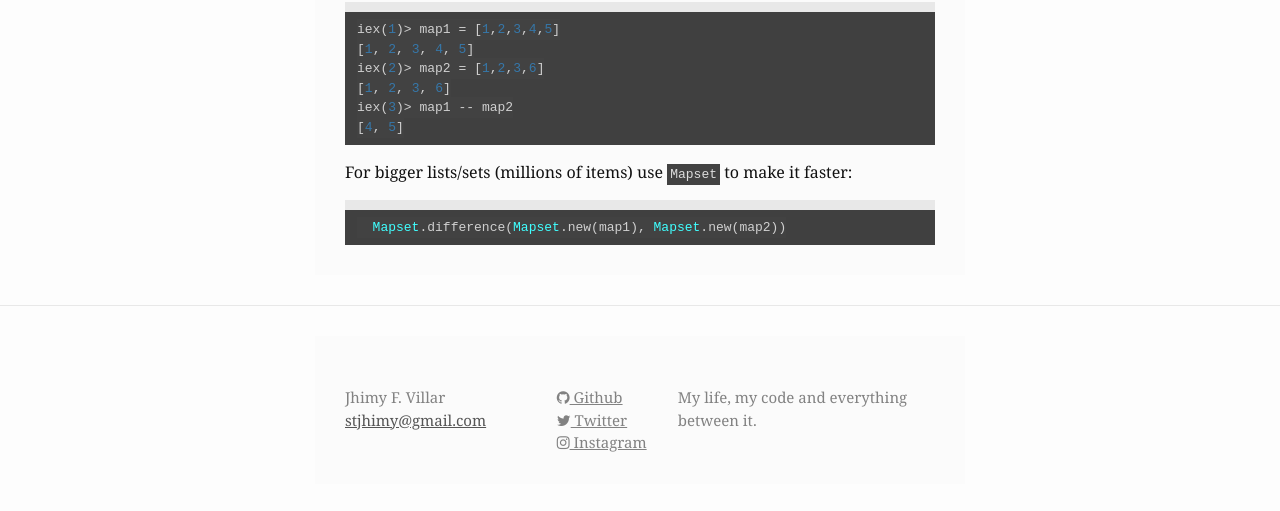
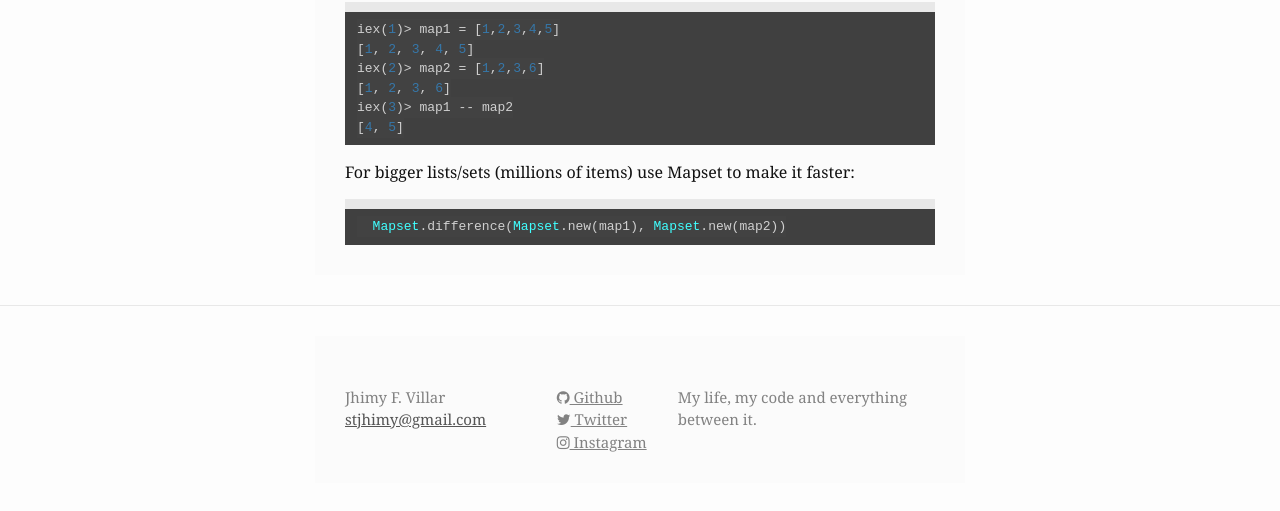
Before and after one commit to stjhimy/stjhimy.github.io, a Jekyll site: the page built from _posts/2017-09-04-elixir-big-mapset.markdown, in a window 1280 px wide. Shown: the part 471-982 px from the top of the page. Built offline with Jekyll 4.4.1, drawn with Linux system fonts in a browser that asks for light colours; nearby versions of some CDN libraries.

````diff
--- a/Gemfile
+++ b/Gemfile
@@ -1,6 +1,6 @@
 source "https://rubygems.org"
 
-gem "jekyll", "3.2.1"
+gem "jekyll"
 gem 'github-pages'
 
 group :jekyll_plugins do
--- a/_config.yml
+++ b/_config.yml
@@ -11,5 +11,5 @@ google_analytics: UA-15988274-3
 # Build settings
 markdown: kramdown
 
-gems:
+plugins:
   - jekyll-sitemap
--- a/_includes/head.html
+++ b/_includes/head.html
@@ -3,7 +3,7 @@
   <meta http-equiv="X-UA-Compatible" content="IE=edge">
   <meta name="viewport" content="width=device-width, initial-scale=1">
 
-  <title>{% if page.title %}{{ page.title | escape }}{% else %}{{ site.title | escape }}{% endif %}</title>
+  <title>{% if page.title %}{{ page.title  }}{% else %}{{ site.title | escape }}{% endif %}</title>
   <meta name="description" content="{{ page.excerpt | default: site.description | strip_html | normalize_whitespace | truncate: 160 | escape }}">
 
   {% assign custom_url = site.url | append: site.baseurl %}
--- a/_layouts/default.html
+++ b/_layouts/default.html
@@ -1,5 +1,5 @@
 <!DOCTYPE html>
-<html lang="{{ page.lang | default: site.lang | default: "en" }}">
+<html lang="{{ page.lang }}">
 
   {% include head.html %}
 
--- a/_layouts/post.html
+++ b/_layouts/post.html
@@ -4,7 +4,7 @@ layout: default
 <article class="post" itemscope itemtype="http://schema.org/BlogPosting">
 
   <header class="post-header">
-    <h1 class="post-title" itemprop="name headline">{{ page.title | escape }}</h1>
+    <h1 class="post-title" itemprop="name headline">{{ page.title }}</h1>
     <p class="post-meta"><time datetime="{{ page.date | date_to_xmlschema }}" itemprop="datePublished">{{ page.date | date: "%b %-d, %Y" }}</time>{% if page.author %} • <span itemprop="author" itemscope itemtype="http://schema.org/Person"><span itemprop="name">{{ page.author }}</span></span>{% endif %}</p>
   </header>
 
@@ -12,7 +12,4 @@ layout: default
     {{ content }}
   </div>
 
-  {% if site.disqus.shortname %}
-    {% include disqus_comments.html %}
-  {% endif %}
 </article>
--- a/_posts/2017-09-04-elixir-big-mapset.markdown
+++ b/_posts/2017-09-04-elixir-big-mapset.markdown
@@ -18,7 +18,7 @@ iex(3)> map1 -- map2
 [4, 5]
 ```
 
-For bigger lists/sets (millions of items) use `Mapset` to make it faster:
+For bigger lists/sets (millions of items) use Mapset to make it faster:
 
 ```elixir
   Mapset.difference(Mapset.new(map1), Mapset.new(map2))
--- a/_posts/2017-09-05-restore-mongodb-gz-file.markdown
+++ b/_posts/2017-09-05-restore-mongodb-gz-file.markdown
@@ -2,7 +2,7 @@
 layout: post
 title:  Restore mongodb from compressed gz file
 date:   2017-09-04
-categories: #elixir
+categories: #mongodb
 ---
 
 ```
````
Also changed, not shown: Gemfile.lock.
